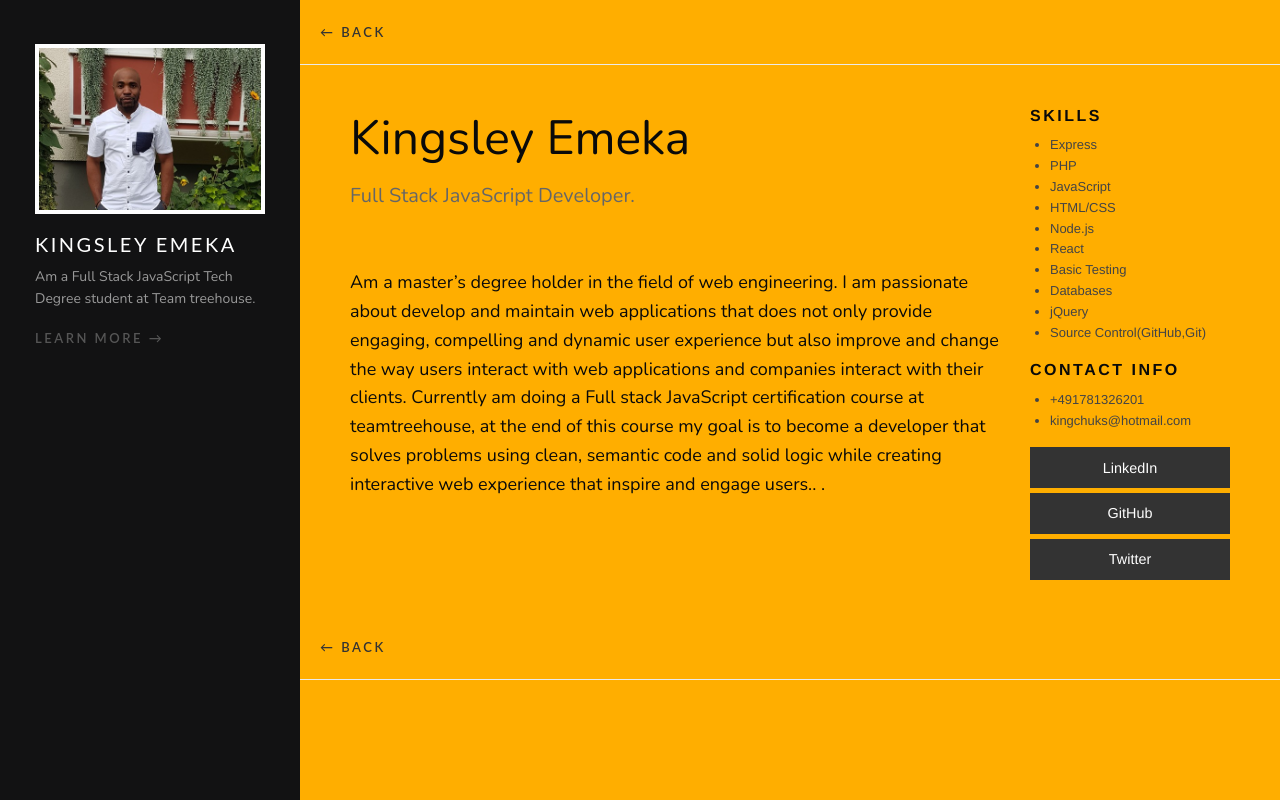
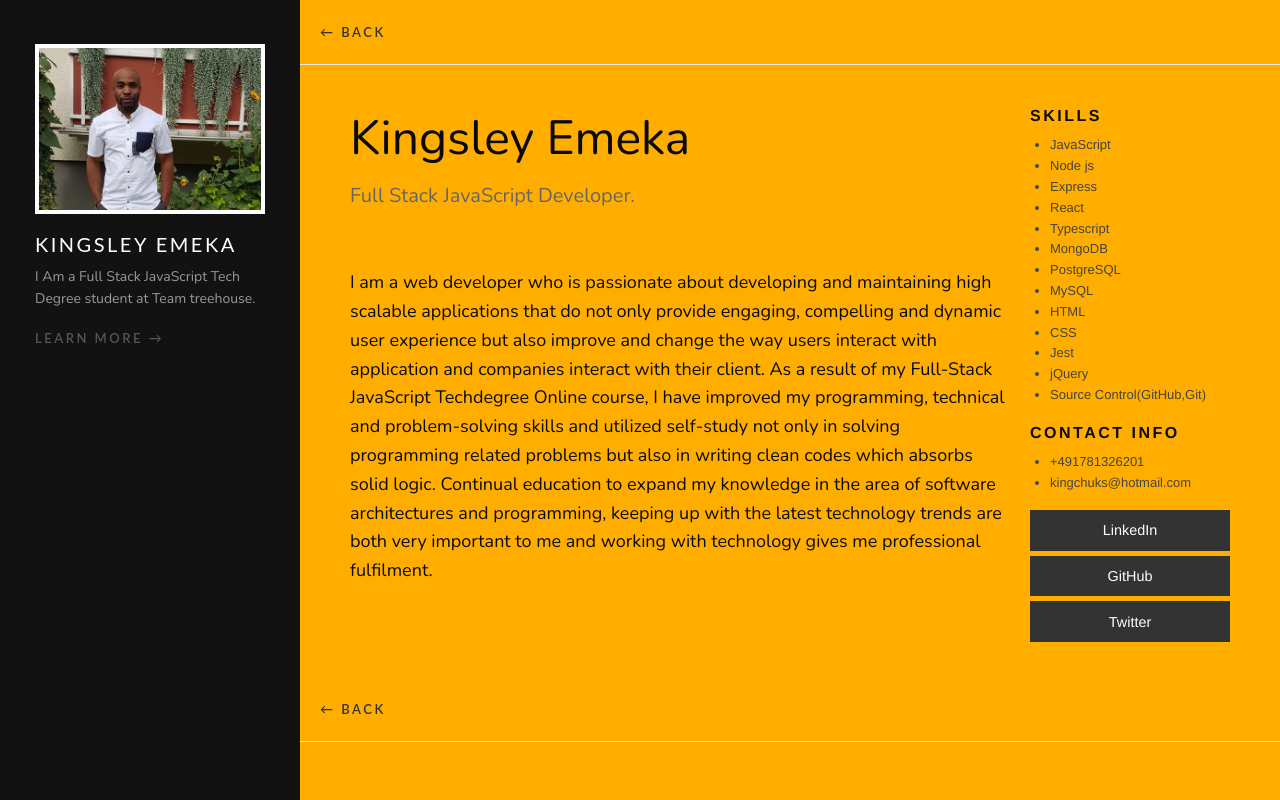
Before and after one commit to kizto86/Static-node-and-express-site, a Node server app: page /about in a window 1280 px wide. Run offline with Node 20, Linux system fonts and the light colour scheme.

Commit message:
:hammer:added more projects resources

```diff
--- a/data/data.json
+++ b/data/data.json
@@ -79,6 +79,33 @@
         "/static/images/pokeDetails.PNG",
         "/static/images/pokeFilter.PNG"
       ]
+    },
+    {
+      "id": "6",
+      "project_name": "React Gallery",
+      "description": "React Gallery is an image gallery app  that receives images through a public API based on different topics and displays it as routes using React router ",
+      "technologies": ["React", "JavaScript", "JSX", "Flickr API"],
+      "live_link": "https://react-image-gallery-applicatn.herokuapp.com/",
+      "github_link": "https://github.com/kizto86/React-gallery-app",
+      "image_url": [
+        "/static/images/reactDog.PNG",
+        "/static/images/reactAlthetic.PNG",
+        "/static/images/reactFood.PNG"
+      ]
+    },
+    {
+      "id": "7",
+      "project_name": "Questions and Answers MERN Stack App",
+      "description": " Questions and Answers app is a MERN stack app  that provides the functionality for users to ask questions and get answers.",
+      "technologies": ["MongoDB", "Express", "React", "Node js"],
+      "live_link": "https://obscure-inlet-42322.herokuapp.com/",
+      "github_link": "https://github.com/kizto86/MERN_questions-and-answers",
+      "image_url": [
+        "/static/images/createQuestionMERN.PNG",
+        "/static/images/createAnswerMERN.PNG",
+        "/static/images/questionsMERN.PNG",
+        "/static/images/questionAnswerMERN.PNG"
+      ]
     }
   ]
 }
--- a/views/about.pug
+++ b/views/about.pug
@@ -17,23 +17,30 @@ block content
 
         .portfolio-bio
           p
-            |  Am a master’s degree holder in the field of  web engineering. I am passionate about   develop and maintain web applications that does not only provide engaging, compelling and dynamic user experience but also improve and change the way users interact with web applications and companies interact with their clients.
+            | I am a web developer who is passionate about developing and maintaining high scalable applications that do not only provide engaging, compelling and dynamic user experience but also improve and change the way users interact with application and companies interact with their client.
 
-            | Currently am doing a Full stack JavaScript certification course at  teamtreehouse,  at the end of this course my goal is to become a developer that solves problems using clean, semantic code and solid logic while creating interactive web experience that inspire and engage users.. .
+            | As a result of my Full-Stack JavaScript Techdegree Online course, I have improved my programming, technical and problem-solving skills and utilized self-study not only in solving programming related problems but also in writing clean codes which absorbs solid logic.
+
+            | Continual education to expand my knowledge in the area of software architectures and programming, keeping up with the latest technology trends are both very important to me and working with technology gives me professional fulfilment.
+
+
 
       .cell.portfolio-meta.small-6.medium-2.large-3
         h6 Skills
 
 
         ul
+          li JavaScript
+          li Node js
           li Express
-          li PHP
-          li JavaScript
-          li HTML/CSS
-          li Node.js
           li React
-          li Basic Testing
-          li Databases
+          li Typescript
+          li MongoDB
+          li PostgreSQL
+          li MySQL
+          li HTML
+          li CSS
+          li Jest
           li jQuery
           li Source Control(GitHub,Git)
         h6 Contact Info
--- a/views/layout.pug
+++ b/views/layout.pug
@@ -21,7 +21,7 @@ html(class="no-js" lang="en" dir="ltr")
             h5 Kingsley Emeka
 
             p.text-light
-              | Am a Full Stack JavaScript Tech Degree student at Team treehouse.
+              | I Am a Full Stack JavaScript Tech Degree student at Team treehouse.
 
 
             a(href='/about') Learn More →
```
Also changed, not shown: public/images/createAnswerMERN.png (added), public/images/createQuestionMERN.PNG (added), public/images/questionAnswerMERN.PNG (added), public/images/questionsMERN.PNG (added), public/images/reactAlthetic.PNG (added), public/images/reactDog.PNG (added), public/images/reactFood.PNG (added).
